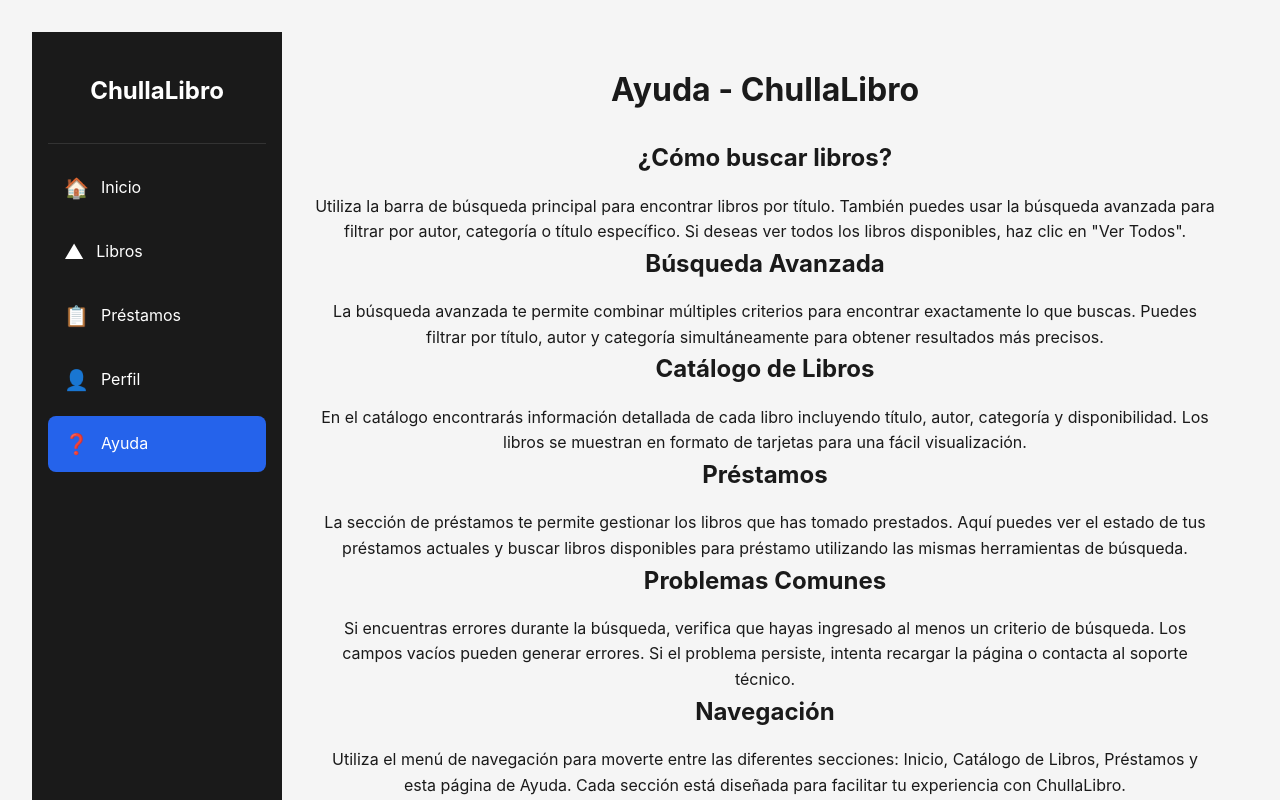
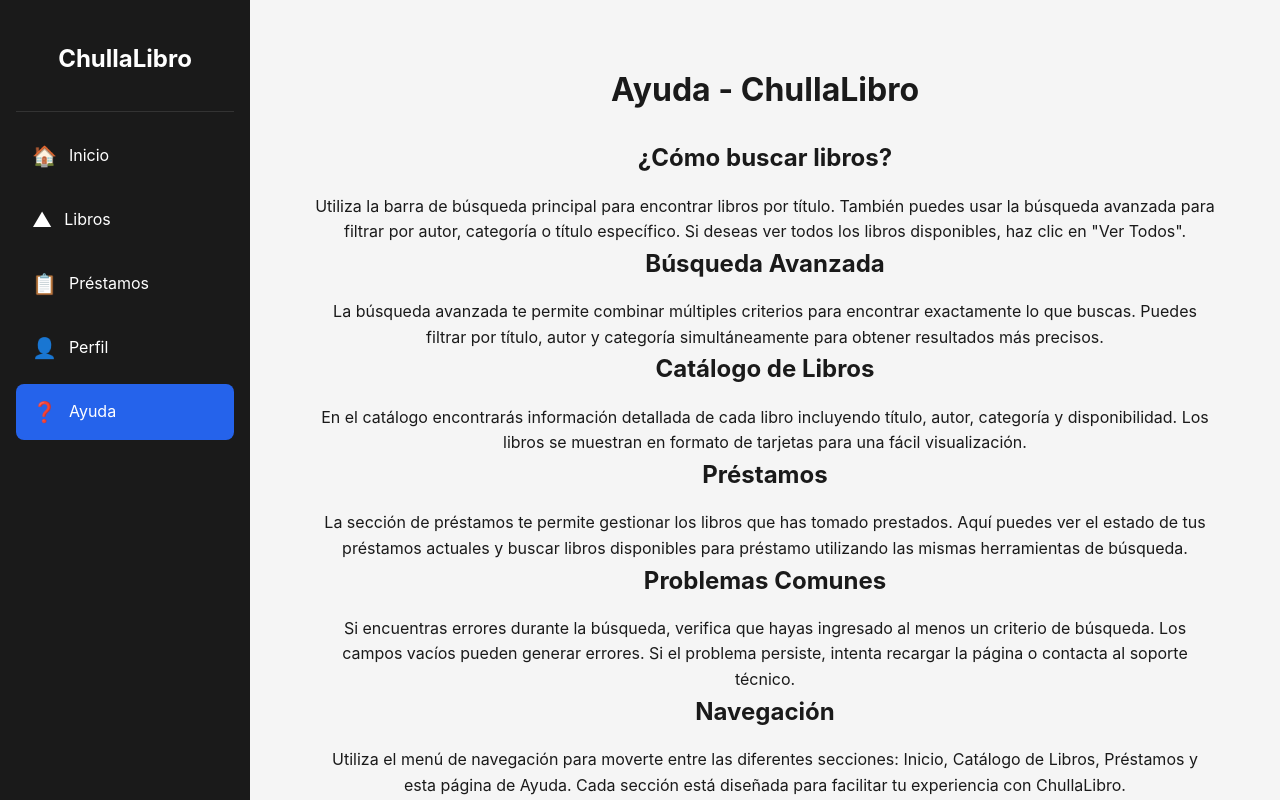
Before and after one commit to JotaValla/ChullaLibro, a React (Vite) app in the folder chulla-libro/: page /help in a window 1280 px wide. Shown: the top 800 px of the page. Built offline with nearby package versions, Linux system fonts and the light colour scheme.

Commit message:
feat: move sidebar to the left

```diff
--- a/chulla-libro/src/components/Layout.css
+++ b/chulla-libro/src/components/Layout.css
@@ -9,8 +9,11 @@
   color: white;
   padding: 1rem;
   position: fixed;
+  top: 0;
+  left: 0;
   height: 100vh;
   overflow-y: auto;
+  z-index: 1000;
 }
 
 .logo {
@@ -64,4 +67,5 @@
   margin-left: 250px;
   padding: 2rem;
   background-color: #f5f5f5;
+  min-height: 100vh;
 }
```
